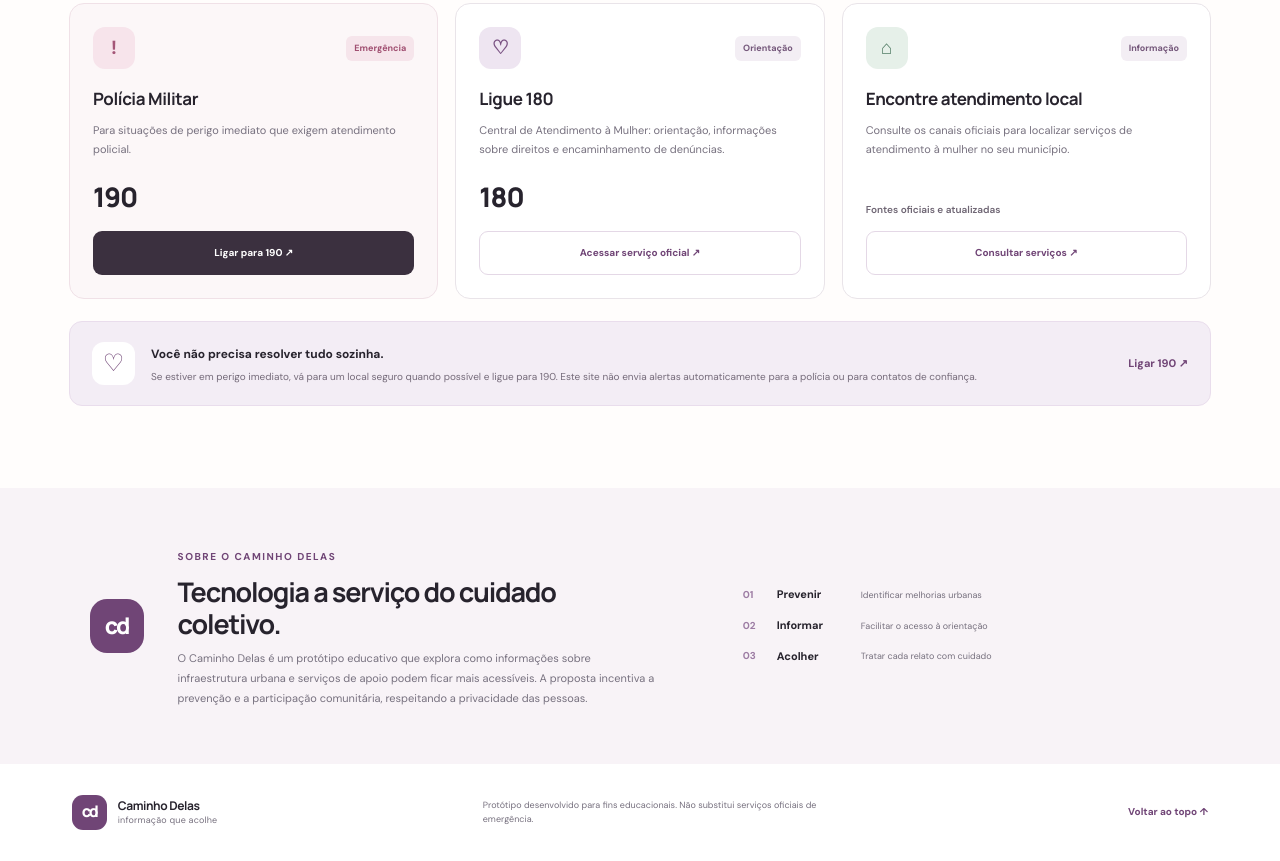
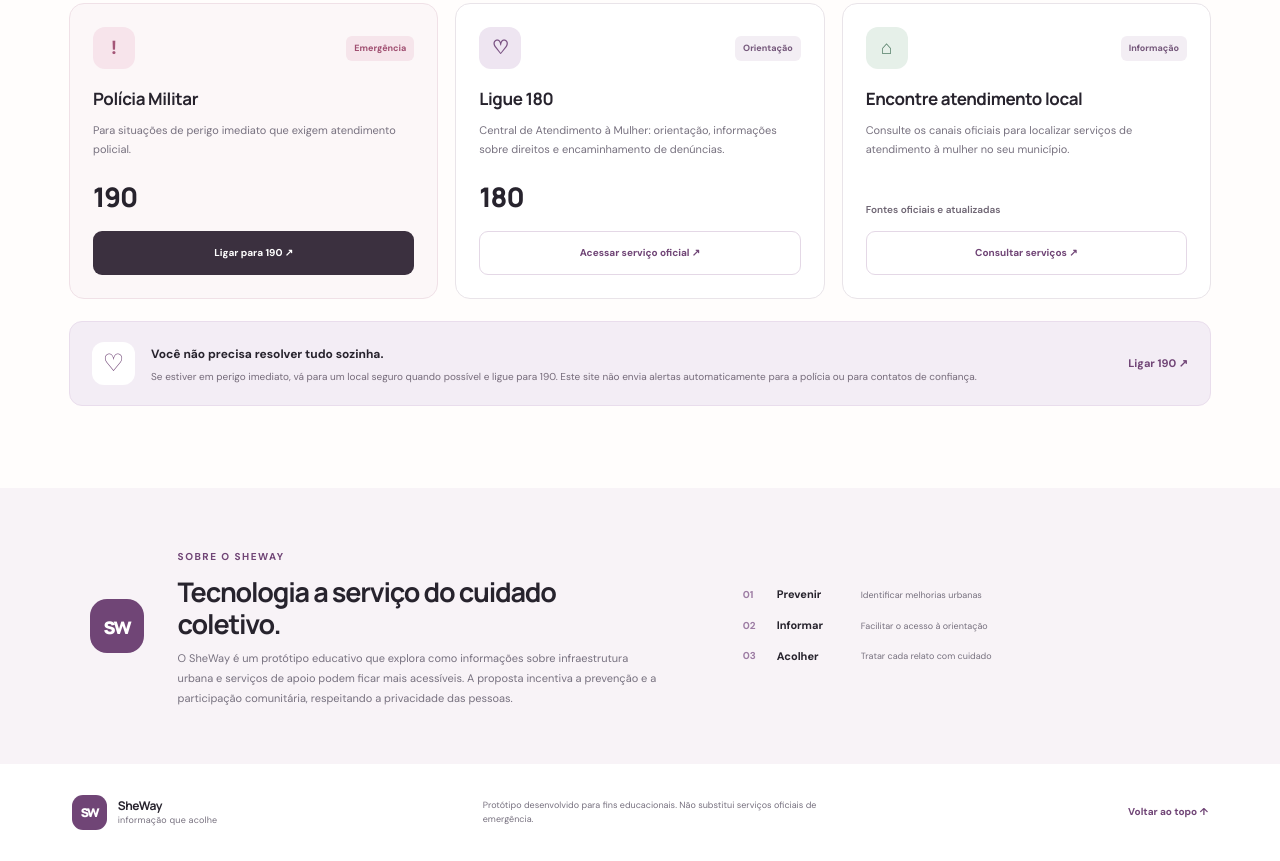
Before and after one commit to Pablocossan/sheway, a plain HTML site: page index.html in a window 1280 px wide. Shown: the part 1827-2688 px from the top of the page. Drawn offline with nearby package versions, Linux system fonts and the light colour scheme.

Commit message:
Correção do nome no HTML

```diff
--- a/index.html
+++ b/index.html
@@ -6,9 +6,9 @@
     <meta name="theme-color" content="#6d3e70" />
     <meta
       name="description"
-      content="Caminho Delas: informação comunitária, prevenção e acesso a serviços de apoio."
+      content="SheWay: informação comunitária, prevenção e acesso a serviços de apoio."
     />
-    <title>Caminho Delas — Informação que acolhe</title>
+    <title>SheWay — Informação que acolhe</title>
     <link rel="preconnect" href="https://unpkg.com" />
     <link rel="preconnect" href="https://tile.openstreetmap.org" />
     <link
@@ -22,10 +22,10 @@
   <body>
     <a class="skip-link" href="#conteudo">Pular para o conteúdo</a>
     <header class="topbar">
-      <a class="brand" href="#inicio" aria-label="Caminho Delas, início">
-        <span class="brand-mark" aria-hidden="true">cd</span>
+      <a class="brand" href="#inicio" aria-label="SheWay, início">
+        <span class="brand-mark" aria-hidden="true">sw</span>
         <span
-          ><strong>Caminho Delas</strong
+          ><strong>SheWay</strong
           ><small>informação que acolhe</small></span
         >
       </a>
@@ -330,12 +330,12 @@
       </section>
 
       <section class="about-section" id="sobre">
-        <div class="about-mark">cd</div>
+        <div class="about-mark">sw</div>
         <div class="about-copy">
-          <span class="eyebrow">SOBRE O CAMINHO DELAS</span>
+          <span class="eyebrow">SOBRE O SHEWAY</span>
           <h2>Tecnologia a serviço do cuidado coletivo.</h2>
           <p>
-            O Caminho Delas é um protótipo educativo que explora como
+            O SheWay é um protótipo educativo que explora como
             informações sobre infraestrutura urbana e serviços de apoio podem
             ficar mais acessíveis. A proposta incentiva a prevenção e a
             participação comunitária, respeitando a privacidade das pessoas.
@@ -360,9 +360,9 @@
 
     <footer class="footer">
       <a class="brand footer-brand" href="#inicio"
-        ><span class="brand-mark">cd</span
+        ><span class="brand-mark">sw</span
         ><span
-          ><strong>Caminho Delas</strong
+          ><strong>SheWay</strong
           ><small>informação que acolhe</small></span
         ></a
       >
```
